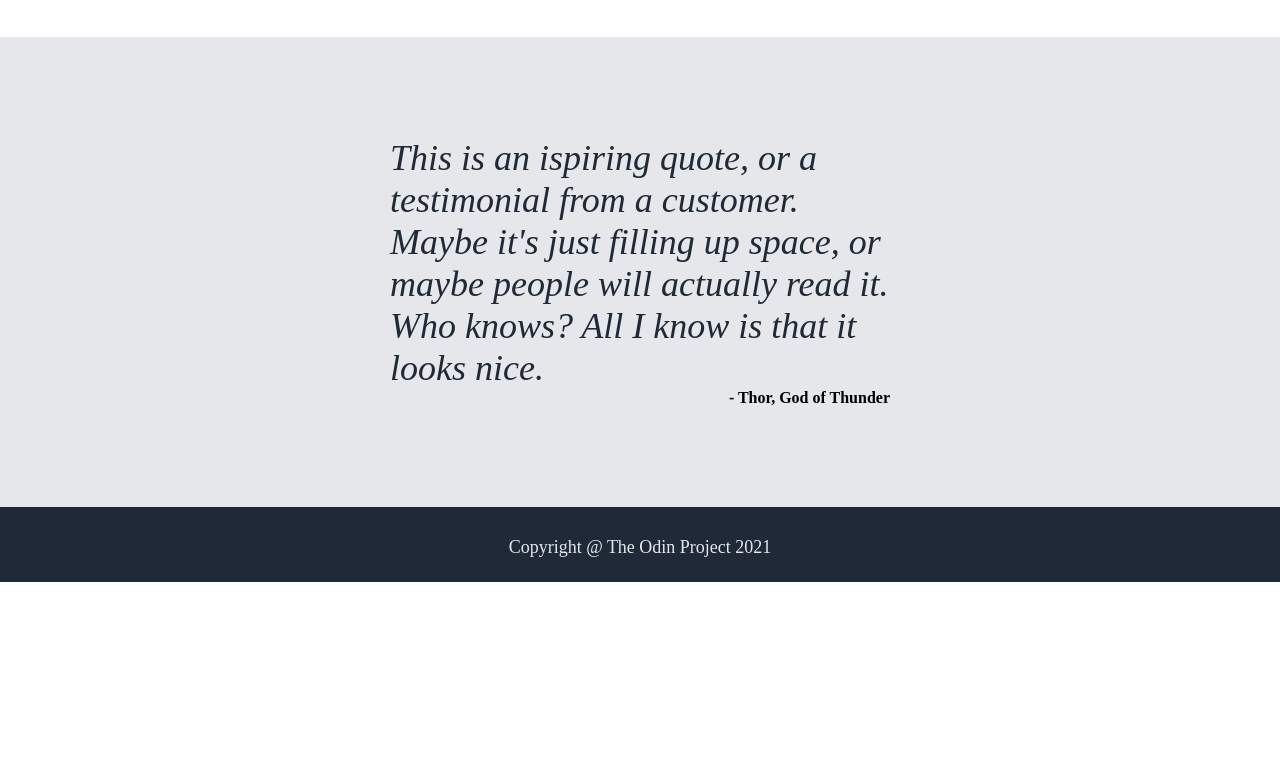
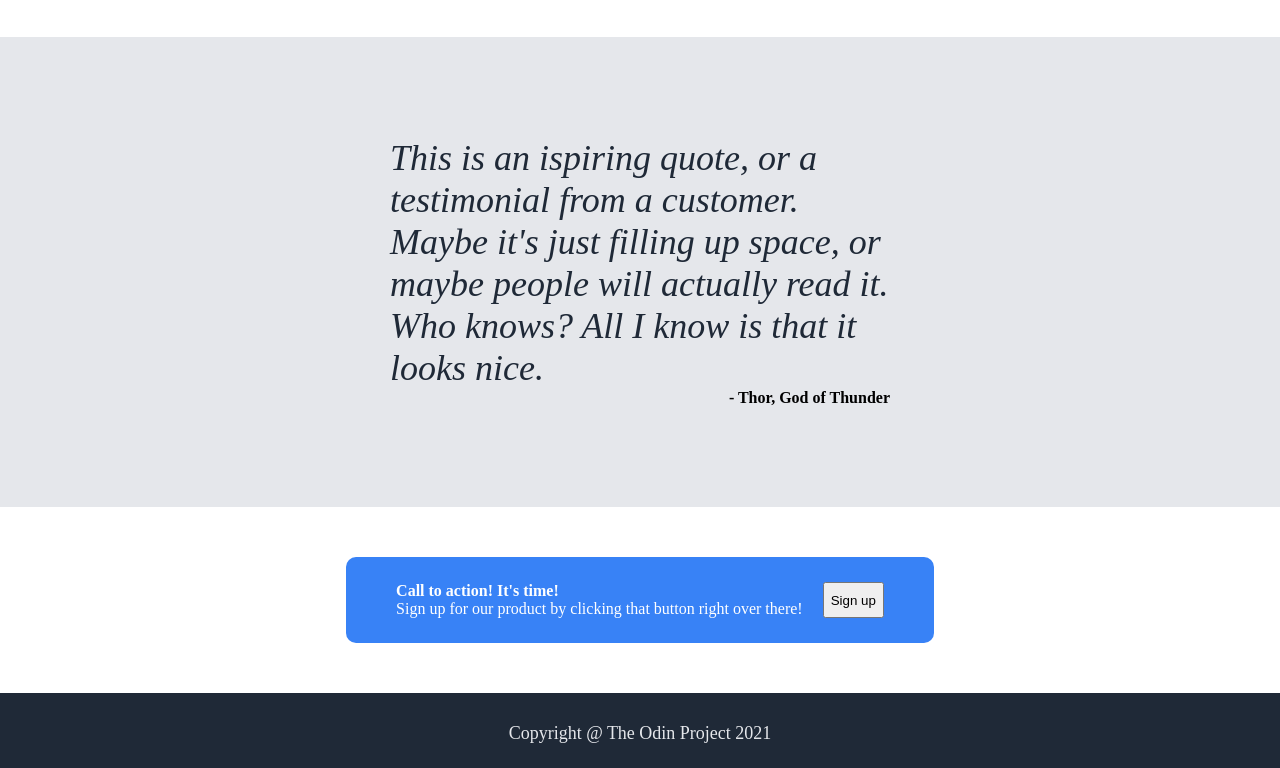
Before and after one commit to Erick22U/odin-webpage, a plain HTML site: page index.html in a window 1280 px wide. Shown: the part 1938-2706 px from the top of the page. Before the commit the page ends 2520 px from the top, so only its background shows below. Drawn offline with Linux system fonts and the light colour scheme.

Commit message:
added call to action section

```diff
--- a/index.html
+++ b/index.html
@@ -109,6 +109,19 @@
         <p class="source">- Thor, God of Thunder</p>
       </nav>
     </div>
+
+    <div class="sign-up-div">
+      <div class="sign-up">
+        <div class="content">
+          <strong>Call to action! It's time!</strong>
+          <p>
+            Sign up for our product by clicking that button right over there!
+          </p>
+        </div>
+        <button>Sign up</button>
+      </div>
+    </div>
+
     <footer class="blue-background">
       <span class="hero-secondary">Copyright @ The Odin Project 2021</span>
     </footer>
--- a/style.css
+++ b/style.css
@@ -131,6 +131,28 @@ img{
     align-self: flex-end;
     font-weight: bold;
 }
+
+/* Sign up */
+.sign-up-div{
+    display: flex;
+    justify-content: center;
+    align-items: center;
+    padding: 50px;
+}
+
+.sign-up{
+    display: flex;
+    background: #3882F6;
+    padding: 25px 50px;
+    border-radius: 10px;
+    color: white;
+    gap: 20px;
+}
+
+.content{
+    display: flex;
+    flex-direction: column;
+}
 /* footer */
 footer{
     background: #1F2937;
```
